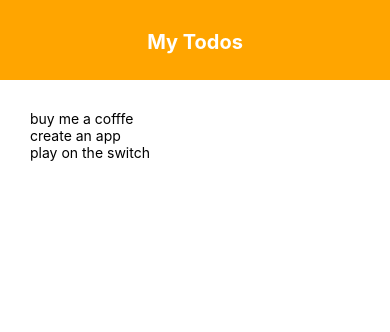
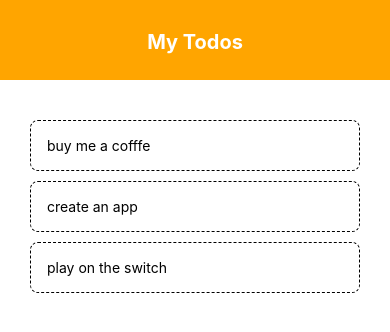
Before and after one commit to Cobby-a/to-do-list, a React Native app: screen / in a window 390 px wide. Shown: the top 332 px of the page. Built offline with nearby package versions, Linux system fonts and the light colour scheme.

Commit message:
added a Pressable function to delete the list

```diff
--- a/App.js
+++ b/App.js
@@ -2,15 +2,19 @@ import { StatusBar } from 'expo-status-bar';
 import { FlatList, StyleSheet, Text, View } from 'react-native';
 import { useState } from 'react';
 import Header from './components/header';
+import Todo from './components/todo';
 
 export default function App() {
-  const [data, setData] = useState(
-    [
+  const [data, setData] = useState([
       {text: 'buy me a cofffe', id: 1},
       {text: "create an app", id: 2},
       {text: "play on the switch", id: 3},
-  ]
-  )
+  ])
+
+  const deleteHandler = (id)=>{
+    let remove = data.filter((item)=> item.id !== id)
+    setData(remove);
+  }
   return (
     <View style={styles.container}>
       <View style={styles.header}>
@@ -19,7 +23,7 @@ export default function App() {
         <FlatList
         data={data}
         renderItem={({item})=>(
-          <Text style={styles.listText}>{item.text}</Text>
+          <Todo item={item} deleteHandler={deleteHandler}/>
   )}
         />
         </View>
--- /dev/null
+++ b/components/todo.js
@@ -0,0 +1,21 @@
+import { StyleSheet, TouchableOpacity, Text, Pressable } from "react-native"
+
+const Todo = ({item, deleteHandler}) => {
+    return(
+        <Pressable onPress={()=>deleteHandler(item.id)}>
+            <Text style={styles.forT}>{item.text}</Text>
+        </Pressable>
+    )
+}
+
+export default Todo;
+
+const styles = StyleSheet.create({
+    forT:{
+        padding:16,
+        marginTop: 10,
+        borderWidth:1,
+        borderStyle: "dashed",
+        borderRadius: 8,
+    },
+})
```
